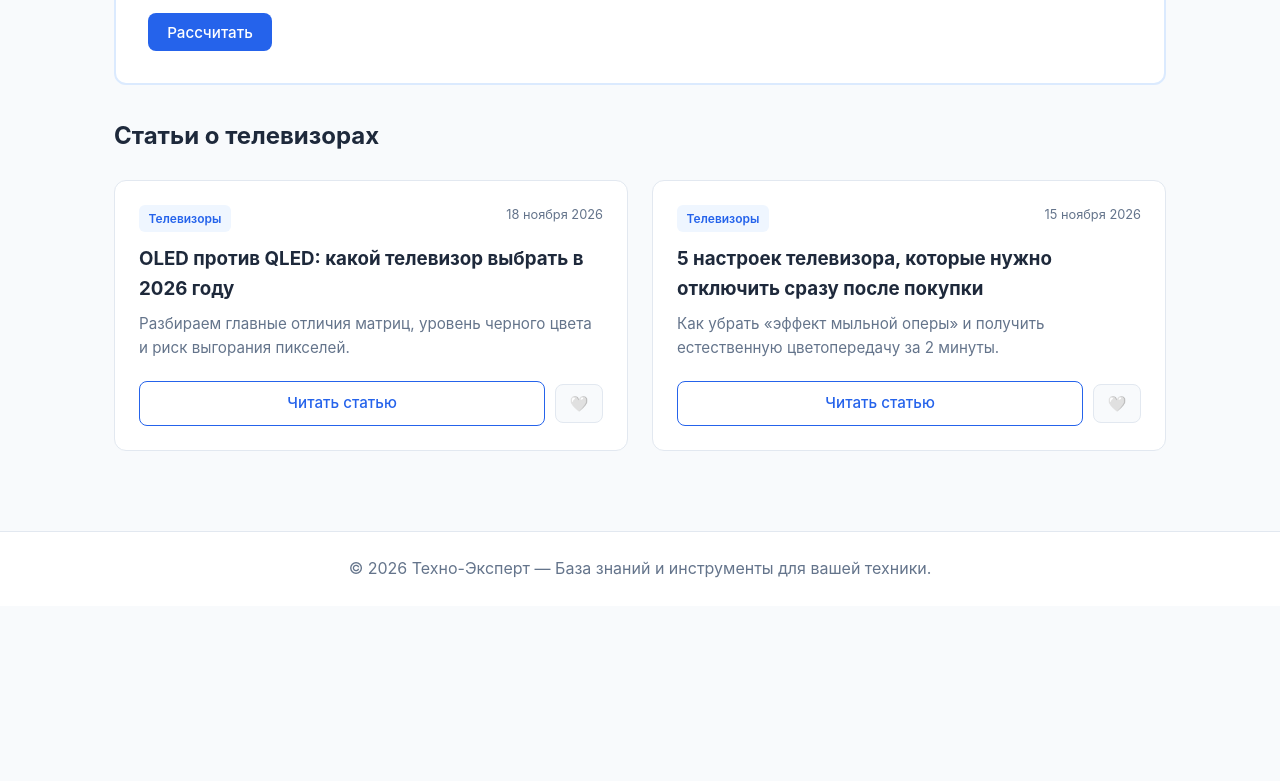
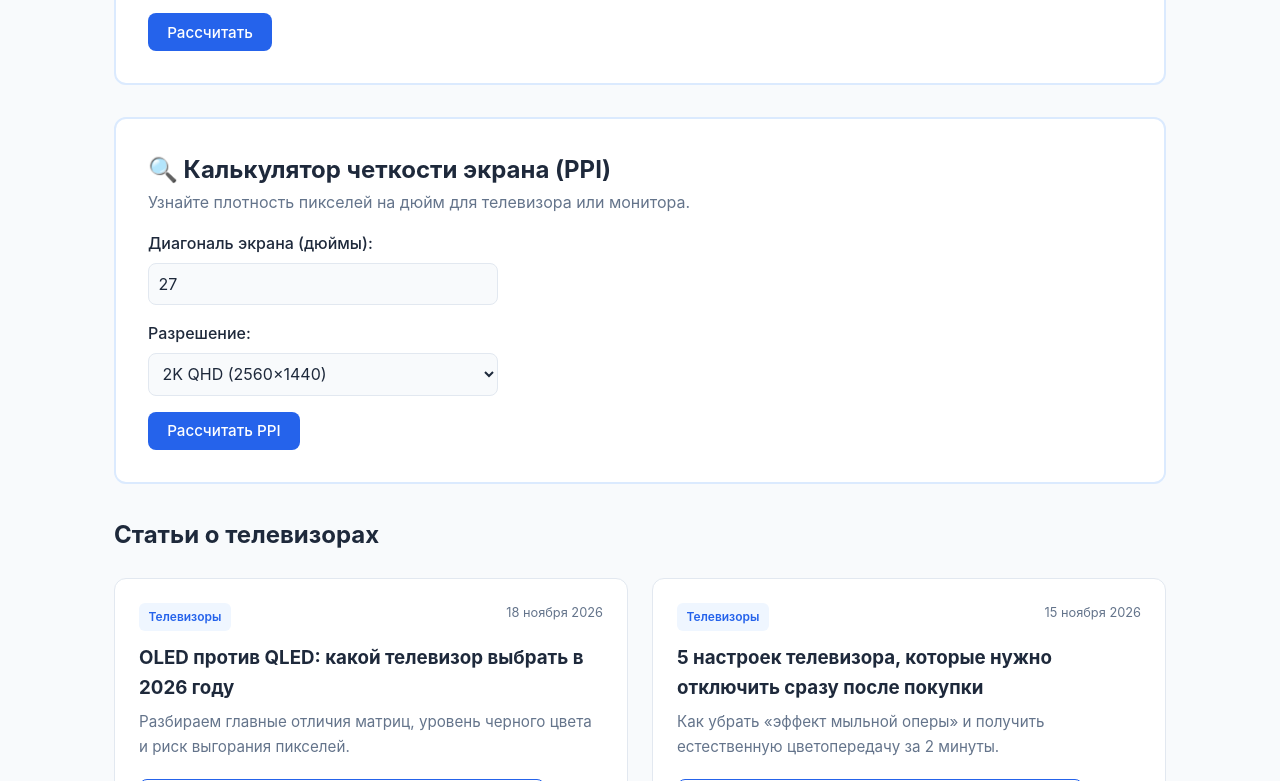
Before and after one commit to gg9730594-cpu/techno-expert-1000, a plain HTML site: page tv.html in a window 1280 px wide. Shown: the part 542-1323 px from the top of the page. Before the commit the page ends 1148 px from the top, so only its background shows below. Drawn offline with Linux system fonts and the light colour scheme.

Commit message:
Update tv.html

```diff
--- a/tv.html
+++ b/tv.html
@@ -1,28 +1,26 @@
 <!DOCTYPE html>
 <html lang="ru">
-
 <head>
     <meta charset="UTF-8">
     <meta name="viewport" content="width=device-width, initial-scale=1.0">
     <title>Телевизоры — Техно-Эксперт</title>
     <link rel="stylesheet" href="style.css">
 </head>
-
 <body>
     <header id="site-header"></header>
 
     <main>
         <h1>📺 Всё о телевизорах</h1>
-        <p style="color: var(--text-muted);">Выбор диагонали, настройка картинки и полезные расчеты.</p>
+        <p style="color: var(--text-muted);">Выбор диагонали, расчет четкости матрицы и настройка картинки.</p>
 
+        <!-- ИНСТРУМЕНТ 1: Калькулятор расстояния -->
         <section class="tool-box">
             <h2>📏 Калькулятор расстояния до экрана</h2>
-            <p style="margin-bottom: 1rem; color: var(--text-muted);">Введите диагональ телевизора в дюймах, чтобы
-                узнать комфортное расстояние до дивана.</p>
+            <p style="margin-bottom: 1rem; color: var(--text-muted);">Введите диагональ телевизора в дюймах, чтобы узнать комфортное расстояние до дивана.</p>
 
             <div class="form-group">
                 <label for="tv-diagonal">Диагональ телевизора (в дюймах):</label>
-                <input type="number" id="tv-diagonal" placeholder="Например: 55" min="20" max="120">
+                <input type="number" id="tv-diagonal" placeholder="Например: 55" min="15" max="120">
             </div>
             <div class="form-group">
                 <label for="tv-res">Разрешение экрана:</label>
@@ -34,6 +32,28 @@
             <button class="btn" onclick="calculateTvDistance()">Рассчитать</button>
 
             <div id="tv-result" class="result-box"></div>
+        </section>
+
+        <!-- ИНСТРУМЕНТ 2: Калькулятор PPI -->
+        <section class="tool-box">
+            <h2>🔍 Калькулятор четкости экрана (PPI)</h2>
+            <p style="margin-bottom: 1rem; color: var(--text-muted);">Узнайте плотность пикселей на дюйм для телевизора или монитора.</p>
+
+            <div class="form-group">
+                <label for="ppi-diag">Диагональ экрана (дюймы):</label>
+                <input type="number" id="ppi-diag" value="27" min="10" max="120" step="0.1">
+            </div>
+            <div class="form-group">
+                <label for="ppi-res">Разрешение:</label>
+                <select id="ppi-res">
+                    <option value="1920x1080">Full HD (1920×1080)</option>
+                    <option value="2560x1440" selected>2K QHD (2560×1440)</option>
+                    <option value="3840x2160">4K UHD (3840×2160)</option>
+                </select>
+            </div>
+            <button class="btn" onclick="calculatePPI()">Рассчитать PPI</button>
+
+            <div id="ppi-result" class="result-box"></div>
         </section>
 
         <h2>Статьи о телевизорах</h2>
@@ -63,7 +83,27 @@
             resultBox.style.display = "block";
             resultBox.innerHTML = `<strong>Рекомендуемое расстояние:</strong> от <b>${minDist} м</b> до <b>${maxDist} м</b> от глаз до экрана.`;
         }
+
+        function calculatePPI() {
+            const diag = parseFloat(document.getElementById("ppi-diag").value);
+            const [w, h] = document.getElementById("ppi-res").value.split("x").map(Number);
+            const resultBox = document.getElementById("ppi-result");
+
+            if (!diag || diag < 5) {
+                alert("Введите корректную диагональ");
+                return;
+            }
+
+            const diagonalPixels = Math.sqrt(w * w + h * h);
+            const ppi = Math.round(diagonalPixels / diag);
+
+            let verdict = "Отличная четкость, отдельные пиксели незаметны.";
+            if (ppi < 75) verdict = "Низкая плотность — подходит только для просмотра издалека (как ТВ).";
+            else if (ppi < 95) verdict = "Средняя плотность — стандарт для офисных мониторов.";
+
+            resultBox.style.display = "block";
+            resultBox.innerHTML = `Плотность пикселей: <b>${ppi} PPI</b>.<br>${verdict}`;
+        }
     </script>
 </body>
-
 </html>
```
